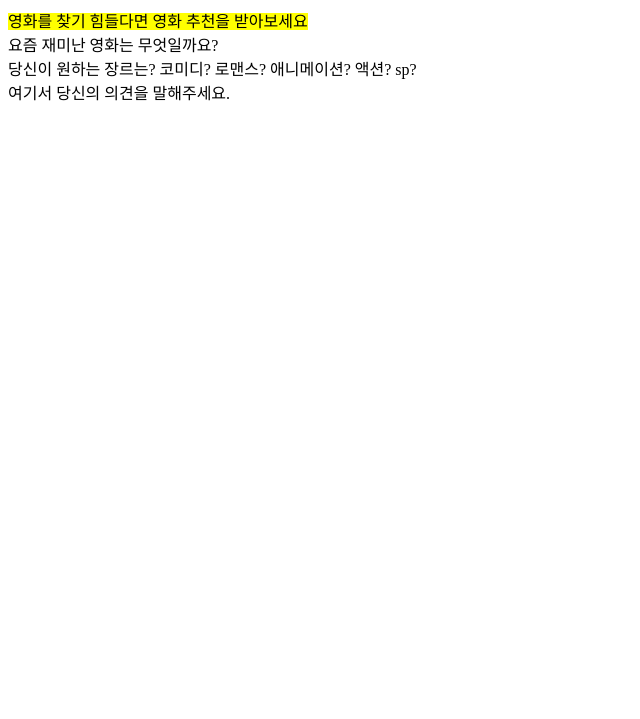
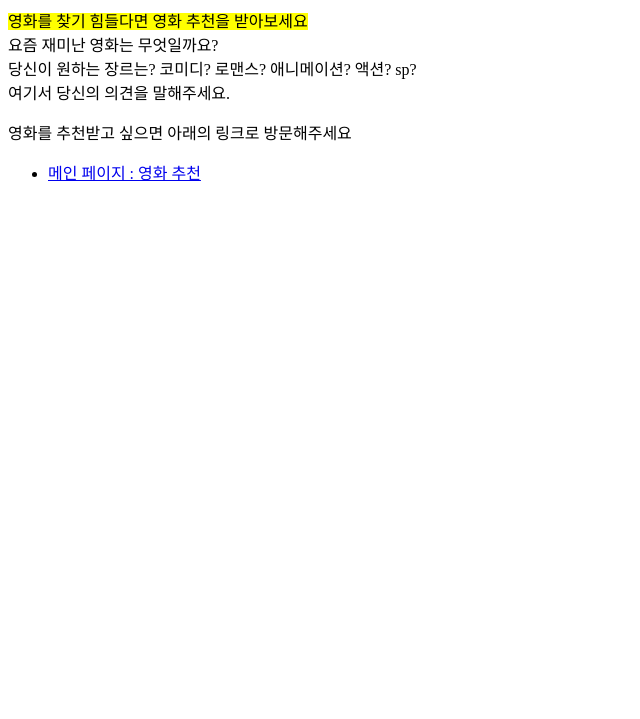
Before and after one commit to LJaeeun/anchor_EX, a plain HTML site: page index.html in a window 1280 px wide. Shown: the part 81-800 px from the top of the page, without its empty margins (0-640 px from the left). Drawn offline with Linux system fonts and the light colour scheme.

Commit message:
서브 페이지 수정

```diff
--- a/index.html
+++ b/index.html
@@ -10,5 +10,10 @@
         요즘 재미난 영화는 무엇일까요? <br>
         당신이 원하는 장르는? 코미디? 로맨스? 애니메이션? 액션? sp? <br>
         여기서 당신의 의견을 말해주세요.</p>
+
+        <P>영화를 추천받고 싶으면 아래의 링크로 방문해주세요</P>
+        <ul>
+            <li><a href="./anchorEx.html">메인 페이지 : 영화 추천</a></li>
+        </ul>
     </body>
 </html>
```
